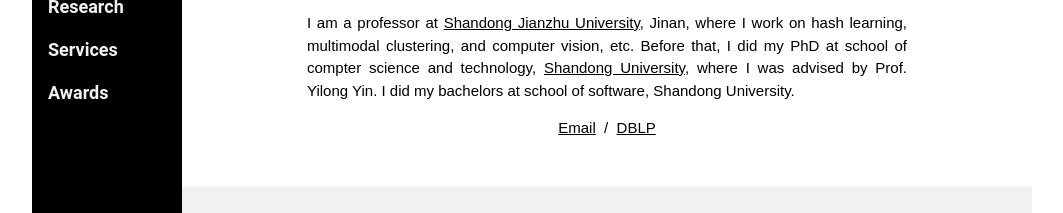
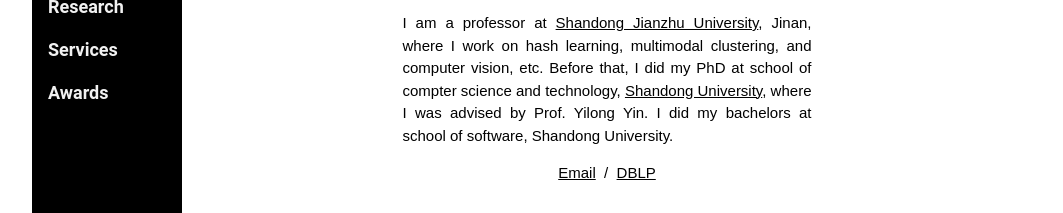
Before and after one commit to xingboliu/LXB_Resume, a plain HTML site: page index.html in a window 1280 px wide. Shown: the part 339-552 px from the top of the page, without its empty margins (108-1171 px from the left). Drawn offline with Linux system fonts and the light colour scheme; a script that the page names is missing.

Commit message:
Update index.html

```diff
--- a/index.html
+++ b/index.html
@@ -91,7 +91,7 @@
     <div class="w3-container w3-center w3-padding-32" id="home">
       <img style="width: 40%;max-width: 320px" alt="profile photo" src="images/Xingbo.jpg">
       <h1>Xingbo Liu</h1>
-        <p class="w3-justify" style="width:100%;border:0px;border-spacing:0px;border-collapse:separate;margin-right:auto;margin-left:auto;max-width:600px">
+        <p class="w3-justify" style="width:50%;border:0px;border-spacing:0px;border-collapse:separate;margin-right:auto;margin-left:auto;max-width:600px">
           I am a professor at  <a href="https://www.sdjzu.edu.cn/">Shandong Jianzhu University</a>, Jinan, where I work on hash learning, multimodal clustering, and computer vision, etc. Before that, I did my PhD at school of compter science and technology, <a href="https://www.sdu.edu.cn/">Shandong University</a>, where I was advised by Prof. Yilong Yin</a></a>. I did my bachelors at school of software, Shandong University</a>.
         </p>
         <p class="w3-center">
```
